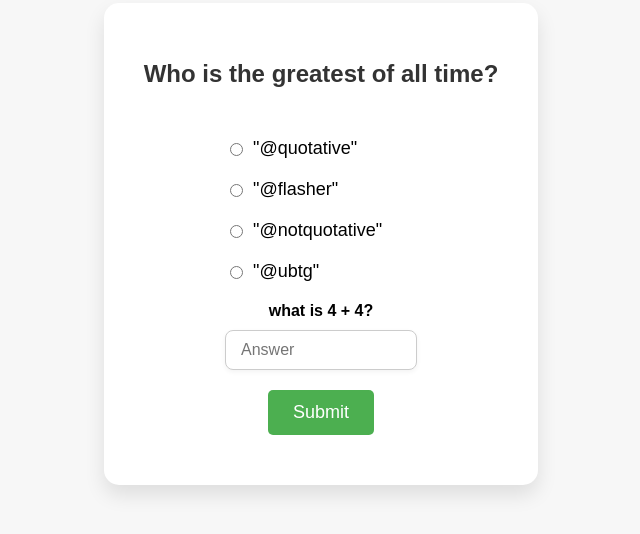
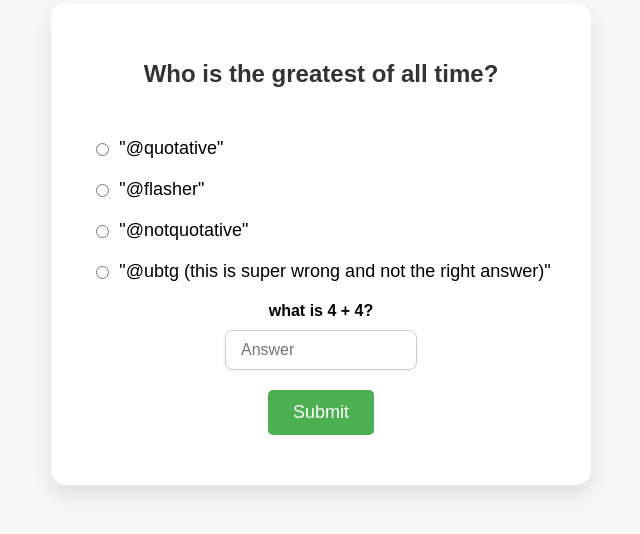
Before and after one commit to krinckled/v2, a website: page quiz.html in a window 1280 px wide. Shown: the part 196-730 px from the top of the page, without its empty margins (319-959 px from the left). Drawn offline with Linux system fonts and the light colour scheme.

Commit message:
Update quiz.html

```diff
--- a/quiz.html
+++ b/quiz.html
@@ -115,7 +115,7 @@
 
         <div class="option">
           <input type="radio" id="quote4" name="answer" value="s" />
-          <label for="quote4">"@ubtg"</label>
+          <label for="quote4">"@ubtg (this is super wrong and not the right answer)"</label>
         </div>
 
         <div id="captcha-container">
```
